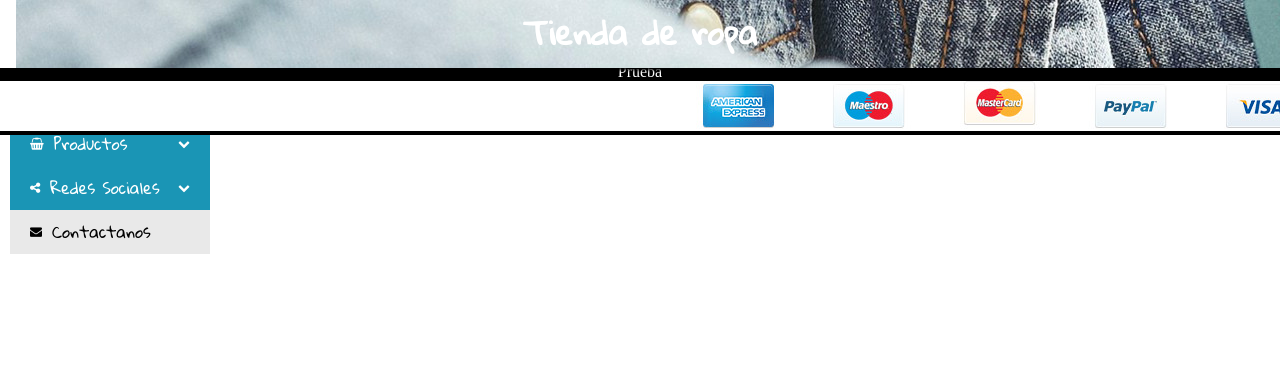
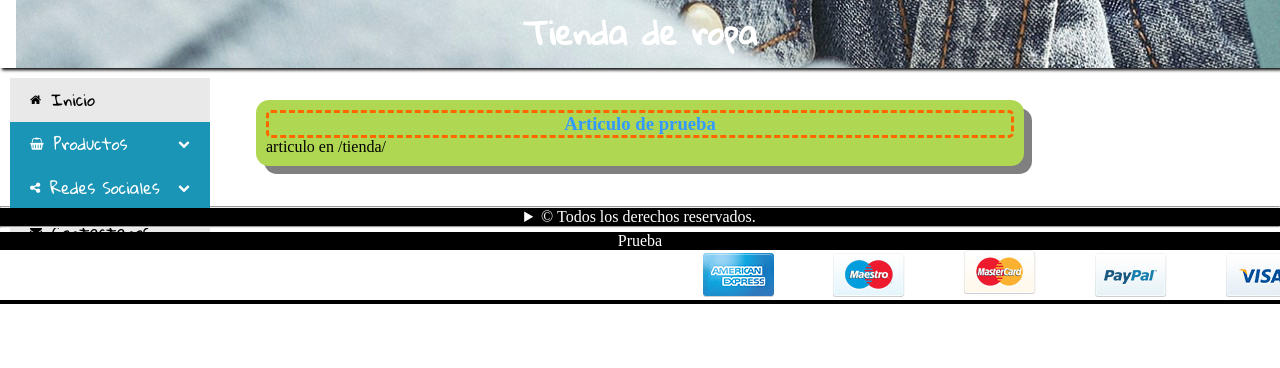
Before and after one commit to kmogun/my-first-blog, a Django app: template blog/templates/blog/plantilla_base.html in a window 1280 px wide; the page is wider, and only the part inside the window is pictured. Shown: the top 368 px of that part. Run offline with Django 3.2, Linux system fonts and the light colour scheme; the template is opened without the code that fills it, so the values that code supplies are empty; some libraries are stand-ins or nearby versions.

Commit message:
pruebas de carga de plantilla

```diff
--- a/blog/templates/blog/plantilla_base.html
+++ b/blog/templates/blog/plantilla_base.html
@@ -1,5 +1,14 @@
 {% extends 'blog/baseindex.html' %}
 
 {% block section %}
-<h1>Bloque section en tienda</h1>
+<section class="Main">
+            <div class="contenedorPrincipal">
+                <div id="articulo">
+                    <article>
+                        <h1>Articulo de prueba</h1>
+                    <p>articulo en /tienda/</p>
+                    </article>
+                </div>
+            </div>
+        </section>
 {% endblock %}
```
